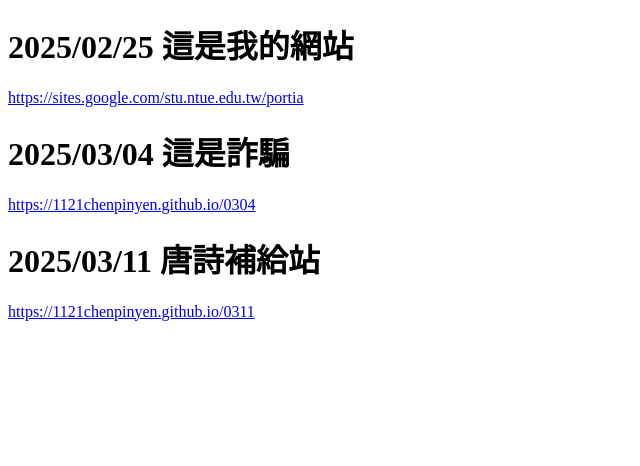
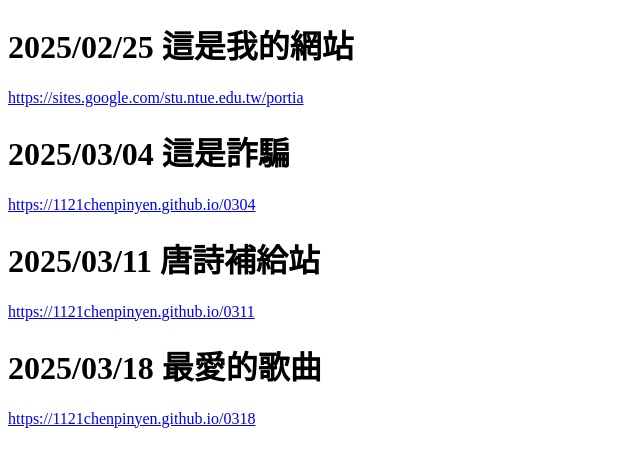
Before and after one commit to 1121chenpinyen/1121chenpinyen.github.io, a plain HTML site: page index.html in a window 1280 px wide. Shown: the whole page, without its empty margins (0-640 px from the left). Drawn offline with Linux system fonts and the light colour scheme.

```diff
--- a/index.html
+++ b/index.html
@@ -11,6 +11,9 @@
 <p><a href="0304\index.html">https://1121chenpinyen.github.io/0304</a></p>
 <h1>2025/03/11 唐詩補給站</h1>
 <p><a href="0311\index.html">https://1121chenpinyen.github.io/0311</a></p>
+<h1>2025/03/18 最愛的歌曲</h1>
+<p><a href="0318\index.html">https://1121chenpinyen.github.io/0318</a></p>
+
 
 </body>
 </html>
```
Also changed, not shown: 0318/index.html (+1 -1 lines).
